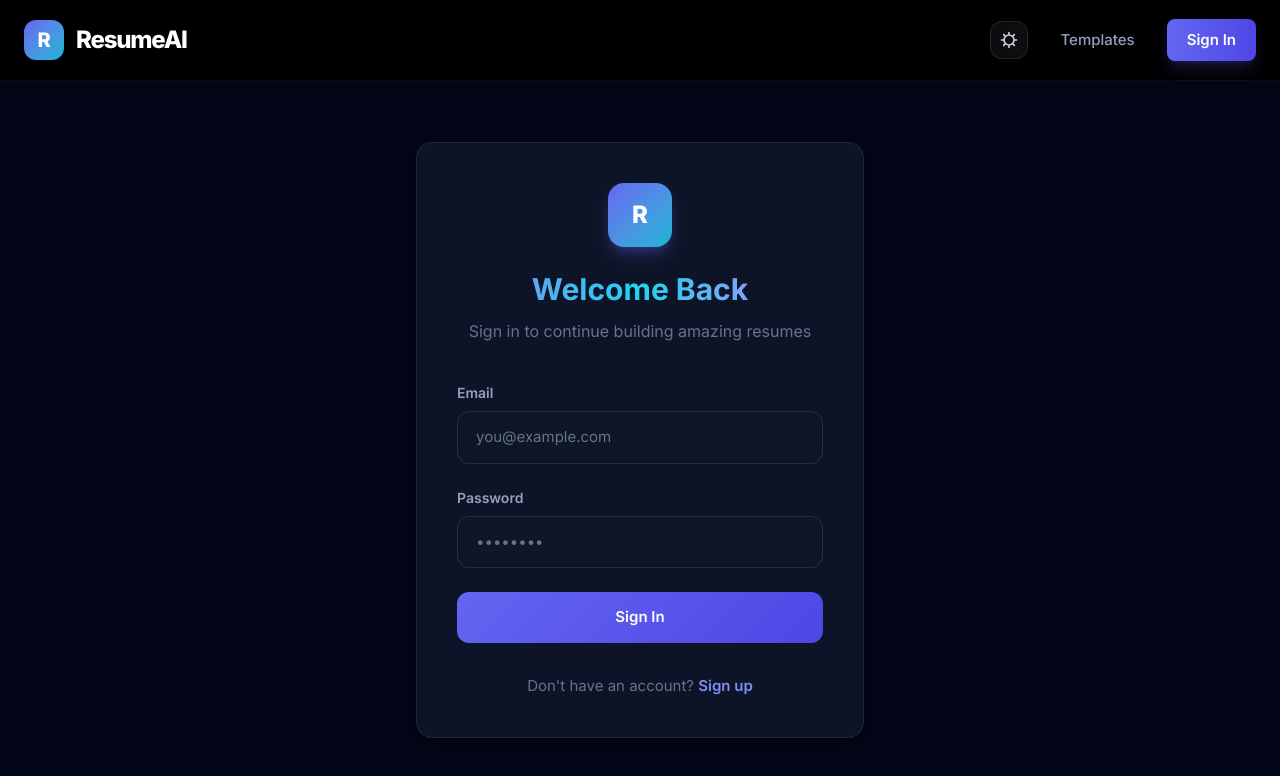
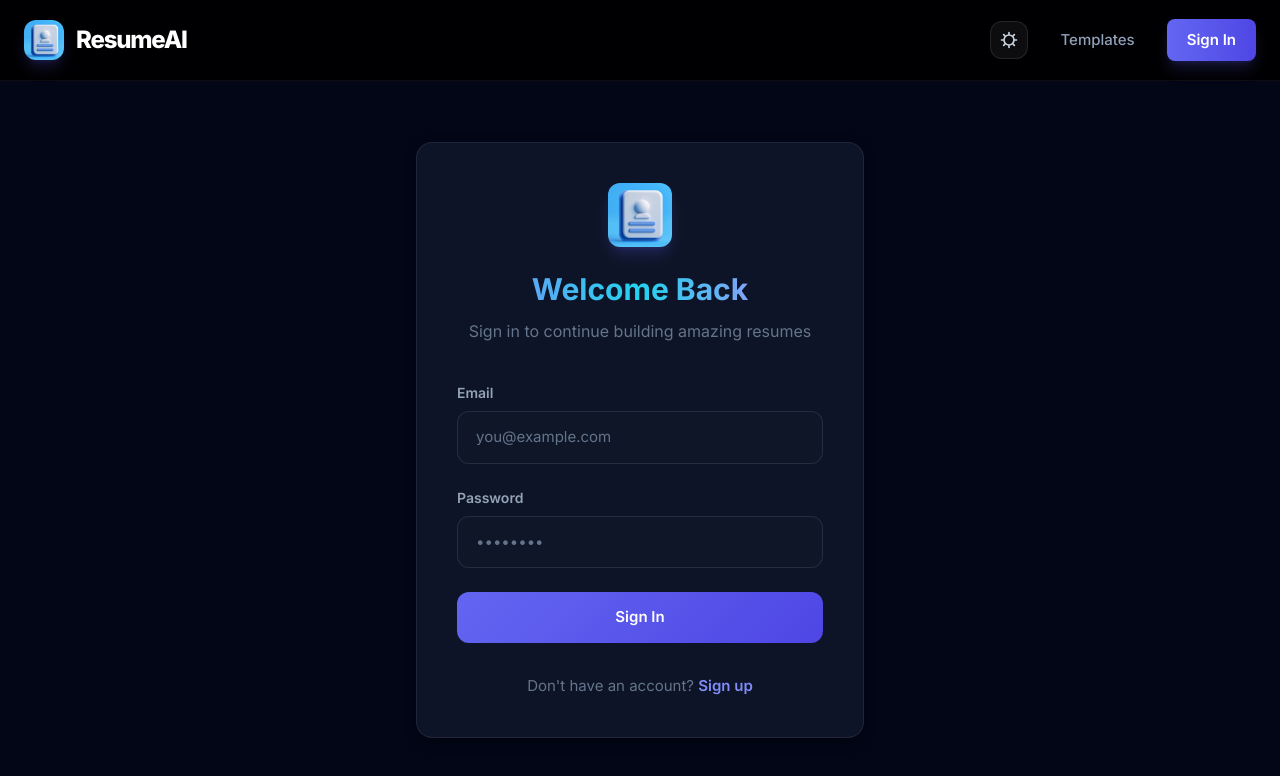
Before and after one commit to amreshanand/Resume-builder, a React (Vite) app in the folder client/: page /login in a window 1280 px wide. Shown: the top 776 px of the page. Built offline with nearby package versions, Linux system fonts and the light colour scheme; no server answers.

Commit message:
style: implement new branding logo across the entire site

```diff
--- a/client/index.html
+++ b/client/index.html
@@ -2,9 +2,9 @@
 <html lang="en">
   <head>
     <meta charset="UTF-8" />
-    <link rel="icon" type="image/svg+xml" href="/vite.svg" />
+    <link rel="icon" type="image/png" href="/logo.png" />
     <meta name="viewport" content="width=device-width, initial-scale=1.0" />
-    <title>client</title>
+    <title>ResumeAI | Future-Ready Resumes</title>
   </head>
   <body>
     <div id="root"></div>
--- a/client/src/components/admin/layout/AdminSidebar.jsx
+++ b/client/src/components/admin/layout/AdminSidebar.jsx
@@ -1,4 +1,6 @@
 import { useNavigate } from 'react-router-dom';
+import Logo from '../../common/Logo';
+
 
 const MENU_ITEMS = [
     { id: 'dashboard', label: 'Dashboard', icon: 'M4 6a2 2 0 012-2h2a2 2 0 012 2v2a2 2 0 01-2 2H6a2 2 0 01-2-2V6zM14 6a2 2 0 012-2h2a2 2 0 012 2v2a2 2 0 01-2 2h-2a2 2 0 01-2-2V6zM4 16a2 2 0 012-2h2a2 2 0 012 2v2a2 2 0 01-2 2H6a2 2 0 01-2-2v-2zM14 16a2 2 0 012-2h2a2 2 0 012 2v2a2 2 0 01-2 2h-2a2 2 0 01-2-2v-2z' },
@@ -17,9 +19,8 @@ export default function AdminSidebar({ activeTab, setActiveTab }) {
             {/* Branding */}
             <div className="h-20 flex items-center px-8 border-b border-slate-100">
                 <div className="flex items-center gap-3">
-                    <div className="w-10 h-10 rounded-xl bg-slate-900 flex items-center justify-center font-black text-white text-base shadow-md">
-                        R
-                    </div>
+                    <Logo size="md" />
+
                     <div>
                         <h2 className="text-xl font-bold tracking-tight text-slate-900 leading-none">ResumeAI</h2>
                         <p className="text-xs text-slate-500 font-medium mt-1 uppercase tracking-wider">Dashboard</p>
--- /dev/null
+++ b/client/src/components/common/Logo.jsx
@@ -0,0 +1,21 @@
+import React from 'react';
+
+export default function Logo({ size = 'md', className = '' }) {
+    const dimensions = {
+        xs: 'w-6 h-6',
+        sm: 'w-8 h-8',
+        md: 'w-10 h-10',
+        lg: 'w-16 h-16',
+        xl: 'w-24 h-24'
+    };
+
+    return (
+        <div className={`shrink-0 flex items-center justify-center rounded-xl overflow-hidden shadow-lg shadow-indigo-500/20 ${dimensions[size]} ${className}`}>
+            <img
+                src="/logo.png"
+                alt="ResumeAI Logo"
+                className="w-full h-full object-cover transition-transform duration-500 group-hover:scale-110"
+            />
+        </div>
+    );
+}
--- a/client/src/components/layout/Navbar.jsx
+++ b/client/src/components/layout/Navbar.jsx
@@ -1,6 +1,7 @@
 import { Link, useNavigate } from 'react-router-dom';
 import { useAuth } from '../../context/AuthContext';
 import { useTheme } from '../../context/ThemeContext';
+import Logo from '../common/Logo';
 
 export default function Navbar() {
     const { user, logout } = useAuth();
@@ -19,9 +20,7 @@ export default function Navbar() {
         >
             <div className="max-w-7xl mx-auto px-6 h-20 flex items-center justify-between">
                 <Link to="/" className="flex items-center gap-3 no-underline group">
-                    <div className="w-10 h-10 rounded-xl bg-gradient-to-br from-[var(--primary)] to-[var(--secondary)] flex items-center justify-center text-white font-black text-xl shadow-lg shadow-[var(--primary)]/20 transition-transform group-hover:scale-110 duration-500">
-                        R
-                    </div>
+                    <Logo size="md" />
                     <span className="text-2xl font-black tracking-tighter text-white group-hover:text-[var(--primary-light)] transition-colors">
                         ResumeAI
                     </span>
--- a/client/src/pages/HomePage.jsx
+++ b/client/src/pages/HomePage.jsx
@@ -1,5 +1,7 @@
 import { Link } from 'react-router-dom';
 import { useAuth } from '../context/AuthContext';
+import Logo from '../components/common/Logo';
+
 
 export default function HomePage() {
     const { user } = useAuth();
@@ -223,7 +225,8 @@ export default function HomePage() {
             <footer className="relative z-30 border-t border-white/5 py-24 bg-[#020617] w-full">
                 <div className="container-custom max-w-7xl mx-auto px-6 flex flex-col md:flex-row justify-between items-center gap-20">
                     <div className="flex items-center gap-5 group cursor-default">
-                        <div className="w-16 h-16 bg-indigo-600 rounded-2xl flex items-center justify-center font-black text-4xl text-white shadow-2xl shadow-indigo-500/40 group-hover:scale-110 transition-transform">R</div>
+                        <Logo size="lg" />
+
                         <span className="text-4xl font-black tracking-tighter text-white">ResumeAI</span>
                     </div>
                     <div className="flex gap-16 text-slate-500 text-[11px] uppercase tracking-[0.5em] font-black">
--- a/client/src/pages/LoginPage.jsx
+++ b/client/src/pages/LoginPage.jsx
@@ -1,6 +1,8 @@
 import { useState } from 'react';
 import { useNavigate, Link } from 'react-router-dom';
 import { useAuth } from '../context/AuthContext';
+import Logo from '../components/common/Logo';
+
 
 export default function LoginPage() {
     const [email, setEmail] = useState('');
@@ -28,9 +30,8 @@ export default function LoginPage() {
             <div className="w-full max-w-md slide-up">
                 <div className="glass rounded-2xl p-10 border border-white/10">
                     <div className="text-center mb-10">
-                        <div className="w-16 h-16 mx-auto mb-6 rounded-2xl bg-gradient-to-br from-[var(--primary)] to-[var(--secondary)] flex items-center justify-center text-white font-black text-2xl shadow-lg shadow-indigo-500/30">
-                            R
-                        </div>
+                        <Logo size="lg" className="mx-auto mb-6" />
+
                         <h1 className="text-3xl font-bold gradient-text mb-3">Welcome Back</h1>
                         <p className="text-base text-[var(--text-muted)]">Sign in to continue building amazing resumes</p>
                     </div>
--- a/client/src/pages/RegisterPage.jsx
+++ b/client/src/pages/RegisterPage.jsx
@@ -1,6 +1,8 @@
 import { useState } from 'react';
 import { useNavigate, Link } from 'react-router-dom';
 import { useAuth } from '../context/AuthContext';
+import Logo from '../components/common/Logo';
+
 
 export default function RegisterPage() {
     const [name, setName] = useState('');
@@ -31,9 +33,8 @@ export default function RegisterPage() {
             <div className="w-full max-w-md slide-up">
                 <div className="glass rounded-2xl p-10 border border-white/10">
                     <div className="text-center mb-10">
-                        <div className="w-16 h-16 mx-auto mb-6 rounded-2xl bg-gradient-to-br from-[var(--primary)] to-[var(--secondary)] flex items-center justify-center text-white font-black text-2xl shadow-lg shadow-indigo-500/30">
-                            R
-                        </div>
+                        <Logo size="lg" className="mx-auto mb-6" />
+
                         <h1 className="text-3xl font-bold gradient-text mb-3">Create Account</h1>
                         <p className="text-base text-[var(--text-muted)]">Start building AI-powered resumes for free</p>
                     </div>
```
Also changed, not shown: client/public/logo.png (added).
